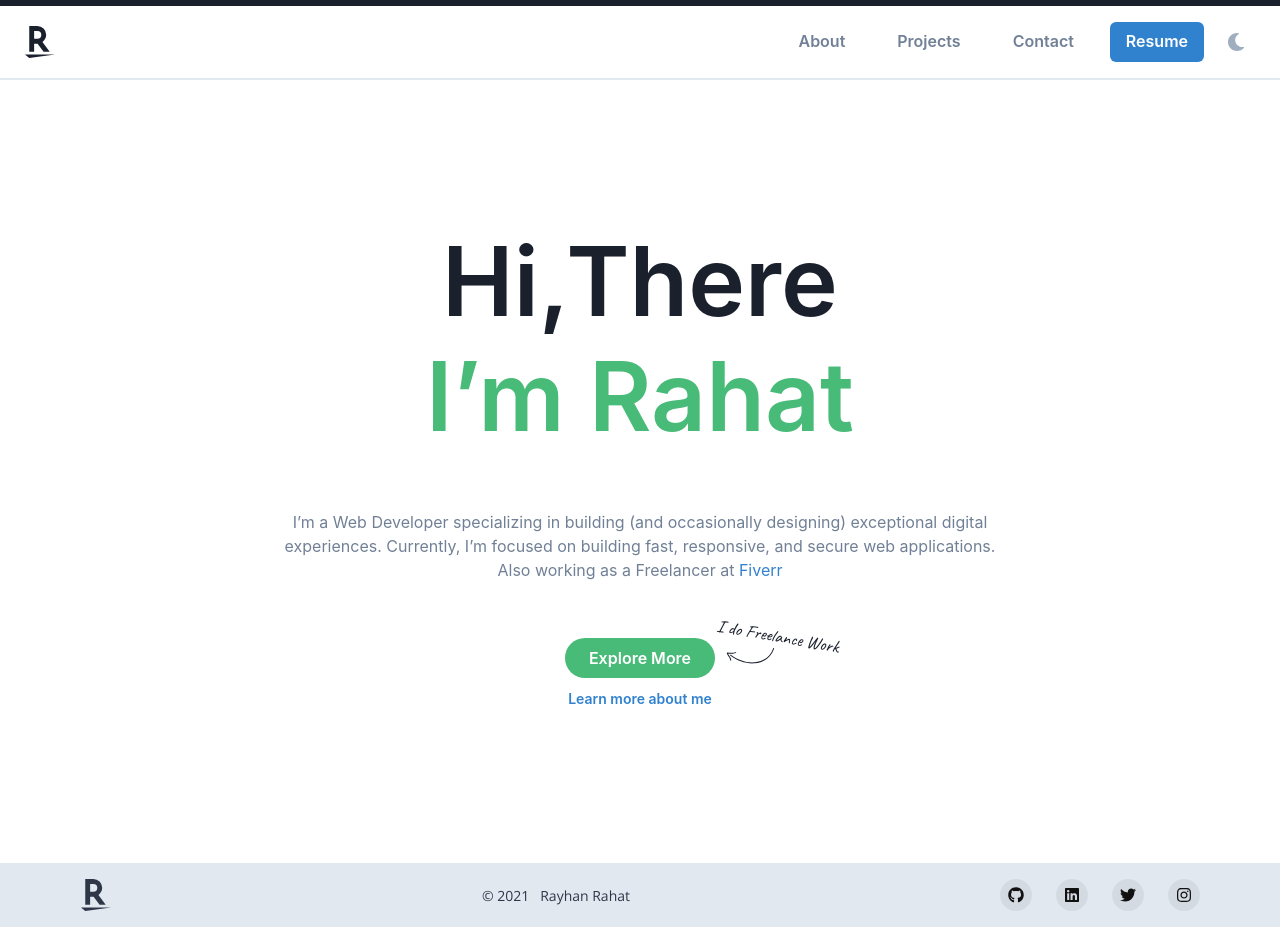
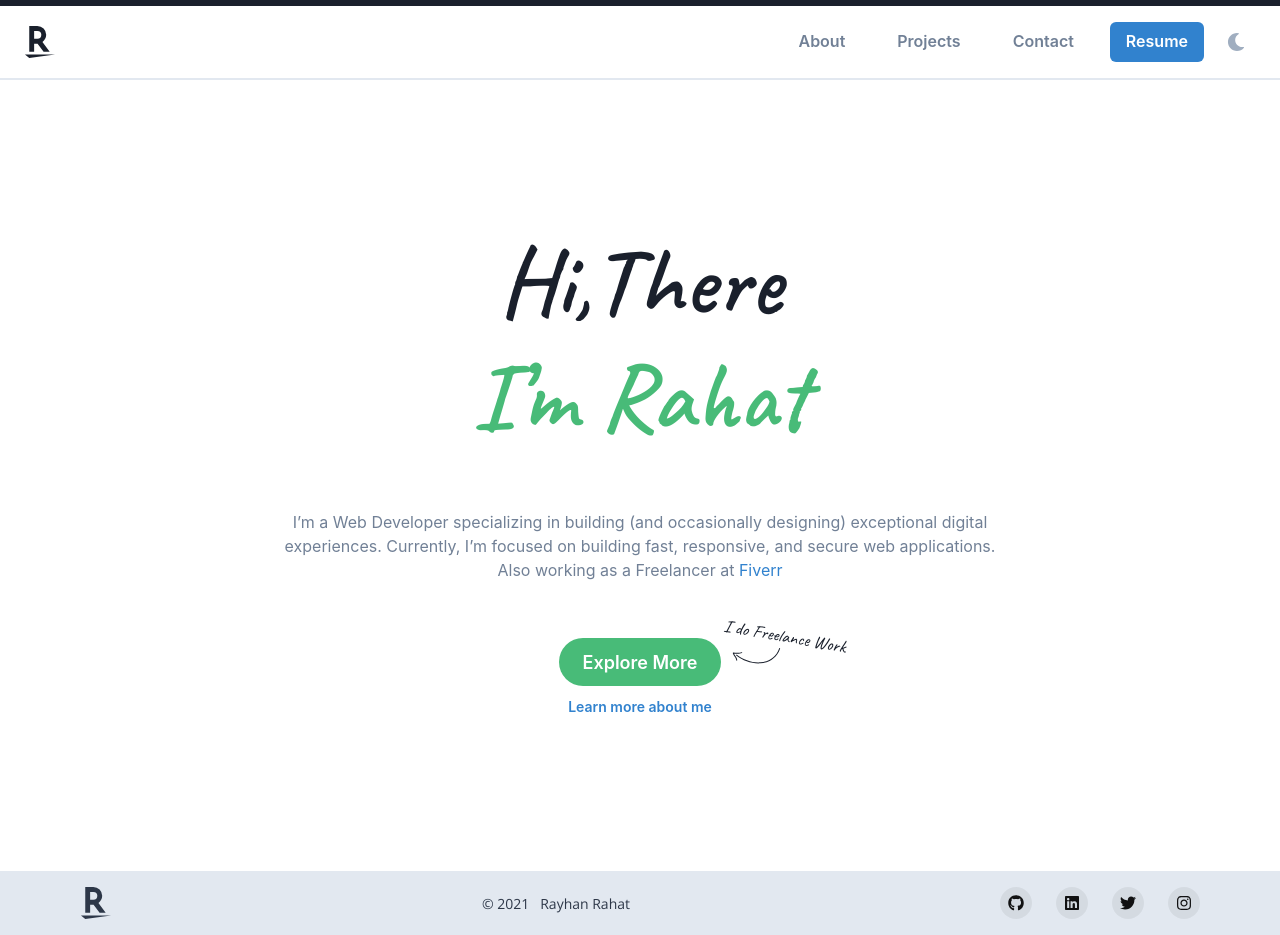
Before and after one commit to Rahat47/portfolio-next-chakra, a Next.js app: page / in a window 1280 px wide. Built offline with nearby package versions, Linux system fonts and the light colour scheme; a small style sheet from the web is missing.

Commit message:
added a scroll progress component

```diff
--- a/components/Layout.jsx
+++ b/components/Layout.jsx
@@ -3,6 +3,7 @@ import { Box } from '@chakra-ui/react';
 import { AnimatePresence, motion } from 'framer-motion';
 import { Footer, Navbar } from '.';
 import { useRouter } from 'next/router';
+import ScrollProgress from './ScrollProgress';
 const Layout = ({ children }) => {
     const router = useRouter();
 
@@ -47,8 +48,9 @@ const Layout = ({ children }) => {
                         key={router.route}
                     >
                         {children}
-                    </motion.main>{' '}
+                    </motion.main>
                 </AnimatePresence>
+                <ScrollProgress />
                 <footer>
                     <Footer />
                 </footer>
--- a/components/Navbar.jsx
+++ b/components/Navbar.jsx
@@ -14,7 +14,7 @@ import {
     useColorMode,
     Fade,
 } from '@chakra-ui/react';
-import { useViewportScroll } from 'framer-motion';
+import { useViewportScroll, motion } from 'framer-motion';
 
 import { AiOutlineMenu } from 'react-icons/ai';
 import { FaMoon, FaSun } from 'react-icons/fa';
@@ -45,6 +45,10 @@ export default function Navbar() {
         const resumeLink = '/resume.pdf';
         window.open(resumeLink, '_blank');
     };
+
+    const ResumeButton = motion(Button, {
+        forwardMotionProps: true,
+    });
 
     const MobileNavContent = (
         <Fade in={mobileNav.isOpen}>
@@ -86,14 +90,16 @@ export default function Navbar() {
                         </Link>
                     </Button>
                 ))}
-                <Button
+                <ResumeButton
+                    whileHover={{ scale: 1.1 }}
+                    whileTap={{ scale: 0.9 }}
                     w='full'
                     onClick={downloadResume}
                     color={text}
                     leftIcon={<FcDocument />}
                 >
                     Resume
-                </Button>
+                </ResumeButton>
             </VStack>
         </Fade>
     );
@@ -146,7 +152,9 @@ export default function Navbar() {
                                     </Link>
                                 </Button>
                             ))}
-                            <Button
+                            <ResumeButton
+                                whileHover={{ scale: 1.1 }}
+                                whileTap={{ scale: 0.9 }}
                                 display='inline-flex'
                                 alignItems='center'
                                 fontSize='md'
@@ -158,7 +166,7 @@ export default function Navbar() {
                                 )}
                             >
                                 Resume
-                            </Button>
+                            </ResumeButton>
                         </HStack>
                         <IconButton
                             size='md'
--- /dev/null
+++ b/components/ScrollProgress.jsx
@@ -0,0 +1,76 @@
+import { chakra } from '@chakra-ui/react';
+import {
+    motion,
+    useSpring,
+    useTransform,
+    useViewportScroll,
+} from 'framer-motion';
+import { useEffect, useState } from 'react';
+
+const ScrollProgress = () => {
+    const [isComplete, setIsComplete] = useState(false);
+    const { scrollYProgress } = useViewportScroll();
+    const yRange = useTransform(scrollYProgress, [0, 0.9], [0, 1]);
+    const pathLength = useSpring(yRange, { stiffness: 400, damping: 90 });
+
+    useEffect(() => yRange.onChange(v => setIsComplete(v >= 1)), [yRange]);
+
+    const randomColor = () => {
+        // return a random bright color
+        const r = Math.floor(Math.random() * 255);
+        const g = Math.floor(Math.random() * 255);
+        const b = Math.floor(Math.random() * 255);
+        return `rgb(${r}, ${g}, ${b})`;
+    };
+
+    return (
+        <chakra.svg
+            aria-label='scroll progress'
+            position='fixed'
+            top={{
+                base: '10px',
+                lg: '20px',
+            }}
+            bottom={{
+                base: '10px',
+                lg: '20px',
+            }}
+            width={{
+                base: '70px',
+                lg: '100px',
+            }}
+            height={{
+                base: '70px',
+                lg: '100px',
+            }}
+            className='progress-icon'
+            viewBox='0 0 60 60'
+        >
+            <motion.path
+                fill='none'
+                strokeWidth='2'
+                stroke={randomColor()}
+                strokeDasharray='0 1'
+                d='M 0, 20 a 20, 20 0 1,0 40,0 a 20, 20 0 1,0 -40,0'
+                style={{
+                    pathLength,
+                    rotate: 90,
+                    translateX: 5,
+                    translateY: 5,
+                    scaleX: -1, // Reverse direction of line animation
+                }}
+            />
+            <motion.path
+                fill='none'
+                strokeWidth='3'
+                stroke={'white'}
+                d='M14,26 L 22,33 L 35,16'
+                initial={false}
+                strokeDasharray='0 1'
+                animate={{ pathLength: isComplete ? 1 : 0 }}
+            />
+        </chakra.svg>
+    );
+};
+
+export default ScrollProgress;
--- a/sections/Hero.jsx
+++ b/sections/Hero.jsx
@@ -9,8 +9,8 @@ import {
     useColorModeValue,
     createIcon,
     Link as ChLink,
-    Slide,
 } from '@chakra-ui/react';
+import { motion } from 'framer-motion';
 
 import Link from 'next/link';
 
@@ -32,17 +32,39 @@ export default function Hero() {
                             lg: '8xl',
                         }}
                         lineHeight={'120%'}
+                        fontFamily='Caveat'
                     >
-                        Hi,There <br />
+                        <motion.span
+                            initial={{ opacity: 0 }}
+                            animate={{ opacity: 1 }}
+                            transition={{ duration: 0.5, delay: 0.5 }}
+                        >
+                            Hi,There
+                        </motion.span>{' '}
+                        <br />
                         <Text as={'span'} color={'green.400'}>
+                            <motion.span
+                                initial={{ opacity: 0 }}
+                                animate={{ opacity: 1 }}
+                                transition={{ duration: 0.5, delay: 1 }}
+                            >
                                 I’m Rahat
+                            </motion.span>
                         </Text>
                     </Heading>
                     <Text color={'gray.500'}>
+                        <motion.span
+                            whileHover={{
+                                color: '#fff',
+                            }}
+                            transition={{
+                                duration: 0.5,
+                            }}
+                        >
                             I’m a Web Developer specializing in building (and
-                        occasionally designing) exceptional digital experiences.
-                        Currently, I’m focused on building fast, responsive, and
-                        secure web applications.
+                            occasionally designing) exceptional digital
+                            experiences. Currently, I’m focused on building
+                            fast, responsive, and secure web applications.
                             <br />
                             Also working as a Freelancer at{' '}
                             <ChLink
@@ -53,6 +75,7 @@ export default function Hero() {
                             >
                                 Fiverr
                             </ChLink>
+                        </motion.span>
                     </Text>
                     <Stack
                         direction={'column'}
@@ -69,6 +92,7 @@ export default function Hero() {
                             _hover={{
                                 bg: 'green.500',
                             }}
+                            size='lg'
                         >
                             <Link href='/projects' scroll={false}>
                                 <a>Explore More</a>
@@ -103,7 +127,19 @@ export default function Hero() {
                                 top={'-15px'}
                                 transform={'rotate(10deg)'}
                             >
+                                <motion.span
+                                    initial={{ opacity: 0 }}
+                                    // flash animation
+                                    animate={{
+                                        opacity: 1,
+                                        transition: {
+                                            duration: 0.5,
+                                            delay: 1,
+                                        },
+                                    }}
+                                >
                                     I do Freelance Work
+                                </motion.span>
                             </Text>
                         </Box>
                     </Stack>
```
Lines whose indentation alone changed are shown as unchanged.
